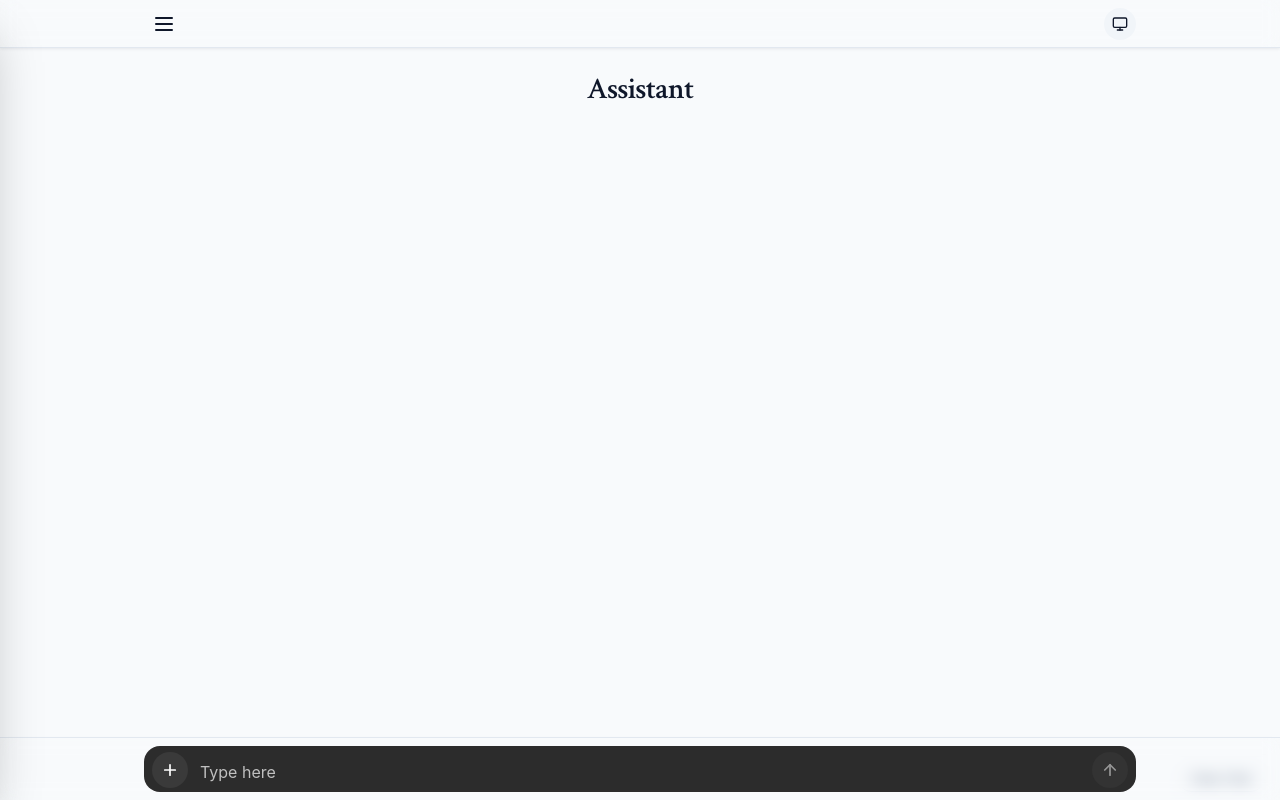
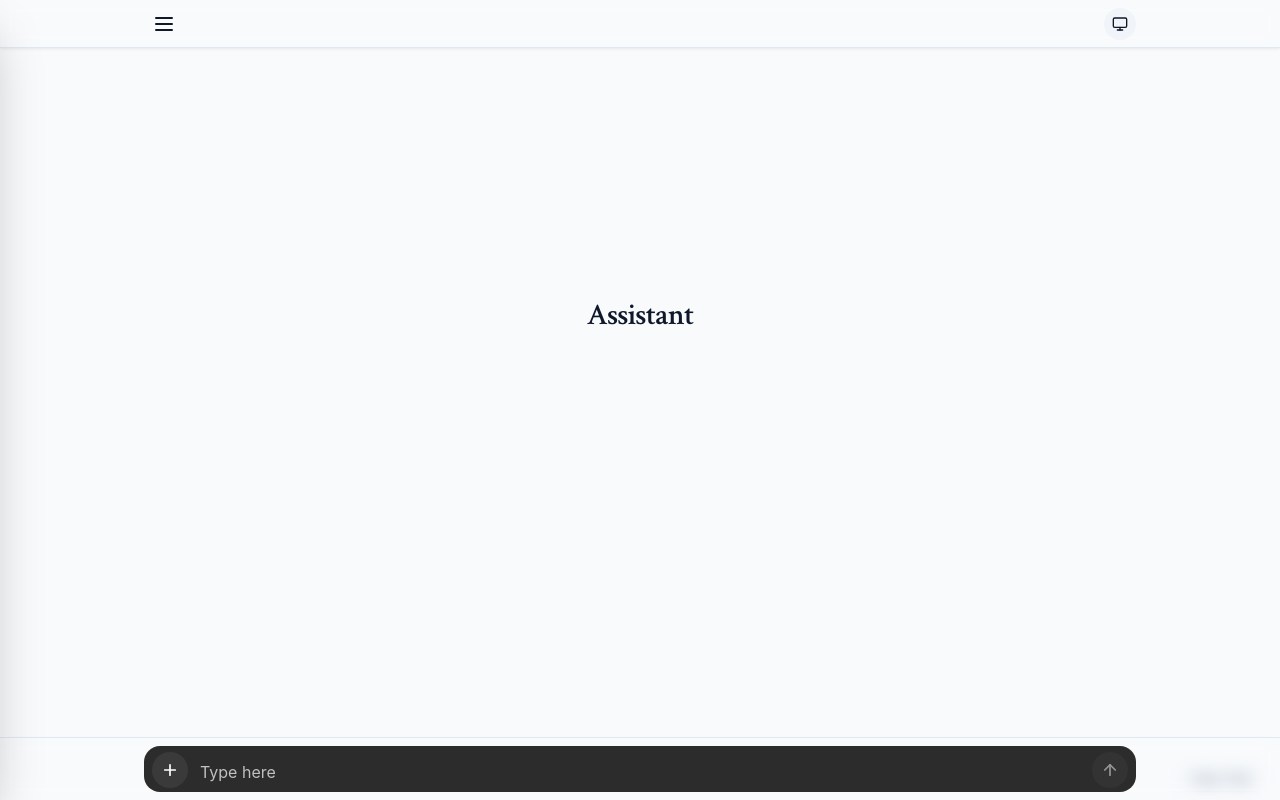
Before and after one commit to ICholding/omo-startup-2.0, a React (Vite) app in the folder frontend/: page /chat in a window 1280 px wide. Built offline with nearby package versions, Linux system fonts and the light colour scheme.

Commit message:
ui: fix Assistant text vertical centering in blank state

```diff
--- a/frontend/src/pages/chat-interface/index.jsx
+++ b/frontend/src/pages/chat-interface/index.jsx
@@ -299,7 +299,7 @@ const ChatInterface = () => {
   const chatSurfaceClassName = `relative flex flex-col h-screen bg-background transition-opacity duration-300 ${isSidebarActive ? 'pointer-events-none select-none opacity-75' : 'opacity-100'}`;
 
   const renderBlankState = () => (
-    <div className="w-full h-full flex items-center justify-center">
+    <div className="absolute inset-0 flex items-center justify-center">
       <h1 className="text-3xl font-semibold tracking-tight text-center">Assistant</h1>
     </div>
   );
@@ -354,7 +354,7 @@ const ChatInterface = () => {
             />
 
             <main className="flex-1 overflow-y-auto smooth-scroll pt-14 pb-24">
-              <div className="message-container mx-auto max-w-5xl min-h-[65vh] px-2 sm:px-4 py-3 sm:py-4">
+              <div className="message-container relative mx-auto max-w-5xl min-h-[65vh] px-2 sm:px-4 py-3 sm:py-4">
                 {messages?.length === 0 ? (
                   renderBlankState()
                 ) : (
```
